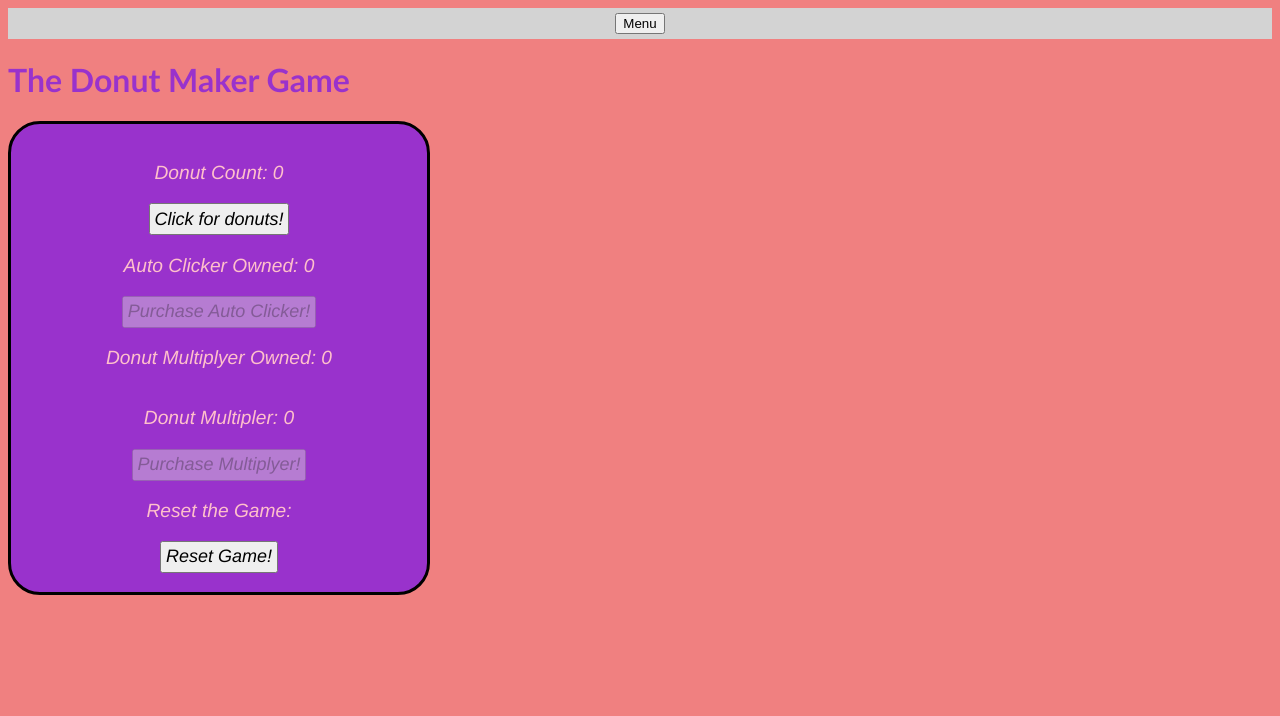
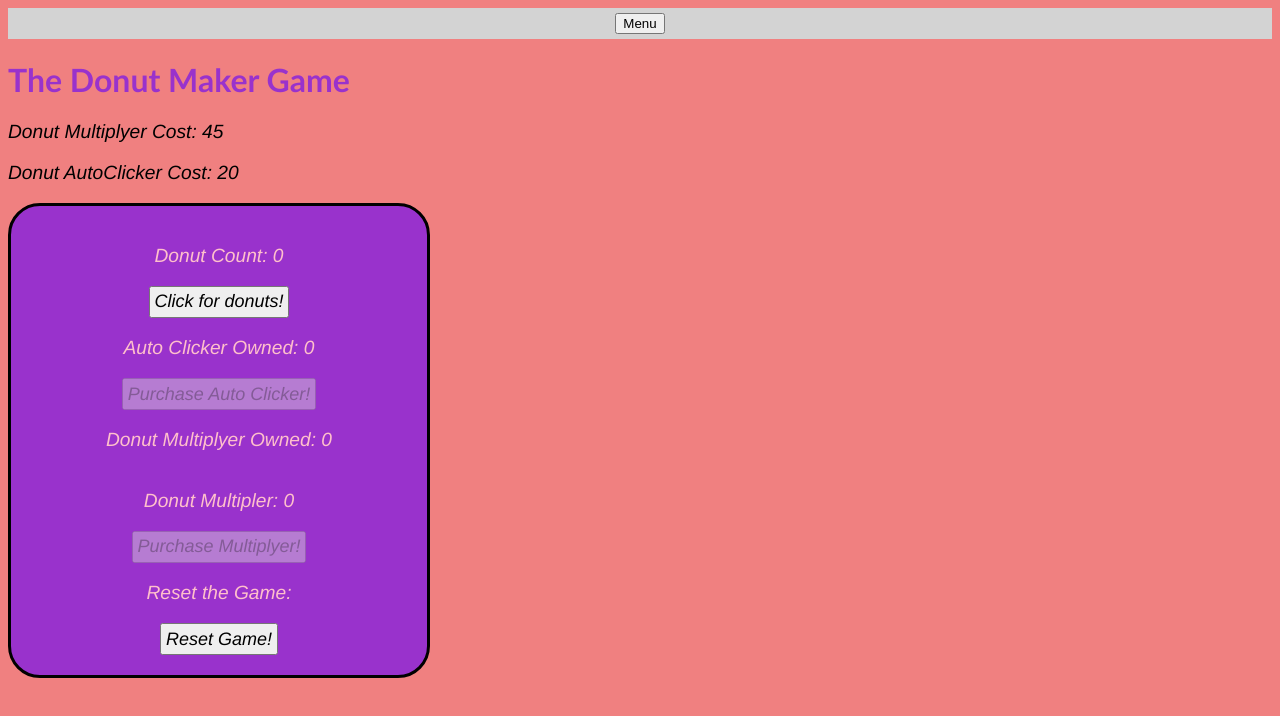
Before and after one commit to xXGameDesignerx/m4-donut-maker-xXGameDesignerx, a plain HTML site: page docs/index.html in a window 1280 px wide. Both pictures are taken after a click on the button "Reset Game!". Drawn offline with Linux system fonts and the light colour scheme.

Commit message:
adding cost and inscrease to cost

```diff
--- a/docs/DonutMaker.js
+++ b/docs/DonutMaker.js
@@ -23,7 +23,10 @@ let BakeDonutsText = document.getElementById("Bake");
 let MultiplyDonutsText = document.getElementById("Multiply");
 let MultiplyScoreText = document.getElementById("MulScore");
 let AutoClickerText = document.getElementById("AutoClick");
+let AutoCostText = document.getElementById("ACost");
+let MultiplierCostText = document.getElementById("MCost");
 disableButton();
+UpdateCost();
 
 //make donuts
 function Bake() {
@@ -46,6 +49,10 @@ function UpdateText() {
         MultiplyDonuts = document.querySelector(".Mbutton").disabled = false;
     }
 }
+function UpdateCost() {
+    AutoCostText.innerText = "Donut AutoClicker Cost: " + Acost;
+    MultiplierCostText.innerText = "Donut Multiplyer Cost: " + Mcost;
+}
 //multiply functions
 function MultiplyButton() {
     // check when we subtract the cost if we do subtract the donuts
@@ -58,6 +65,7 @@ function MultiplyButton() {
         bake * (multiplier += .1);
         mulTotal = 1 - multiply;
         console.log("Purchased Multiplyer.");
+        Mcost += 20;
         if (!enabled) {
             enableMultiplyButton();
         }
@@ -73,6 +81,7 @@ function enableMultiplyButton() {
     MultiplyDonutsText.innerText = "Donut Multiplyer Owned: " + mulTotal;
     // print out the new multipier
     MultiplyScoreText.innerText = "Donut Multipler: " + multiplier.toFixed(1);
+    UpdateCost();
     if (mulTotal == 0) {
         disableButton();
     }
@@ -84,6 +93,7 @@ function AutoButton() {
         let autoPurchase = 1;
         autoTotal = autoPurchase -= autoclick;
         console.log("Purchased Autoclicker.");
+        Acost += 10;
         enableAutoButton();
     } else {
         disableButton();
@@ -92,6 +102,7 @@ function AutoButton() {
 function enableAutoButton() {
     BakeDonutsText.innerText = "Donut Count: " + bake;
     AutoClickerText.innerText = "Auto Clicker Owned: " + autoTotal;
+    UpdateCost();
     console.log("Activated AutoClicker")
     if (timer == undefined) {
         timer = setInterval(Bake, 1000);
@@ -105,6 +116,8 @@ function Reset() {
     bake = 0;
     multiply = 0;
     autoclick = 0;
+    Mcost = 45;
+    Acost = 20;
     timer = undefined;
     multiplier = 0;
     enabled = true;
--- a/docs/index.html
+++ b/docs/index.html
@@ -23,6 +23,8 @@
         </nav>
     </header>
     <h1 id="title">The Donut Maker Game</h1>
+    <p id="MCost" class="p">Donut Multiplyer Cost: 0</p>
+    <p id="ACost" class="p">Donut AutoClicker Cost: 0</p>
     <div id="gridbody">
         <p id="Bake" class="p">Donut Count: 0</p>
         <button id="bakeButton" class="button" type="button">Click for donuts!</button>
```
